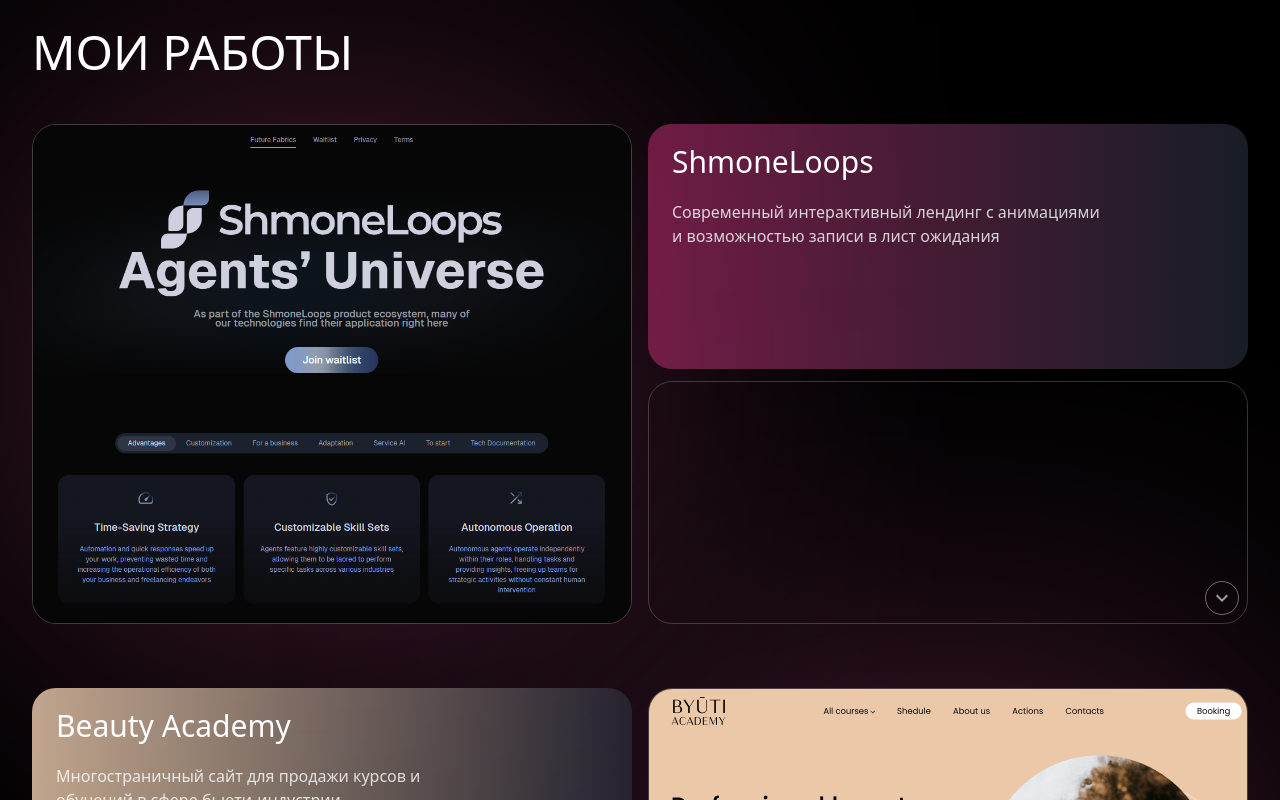
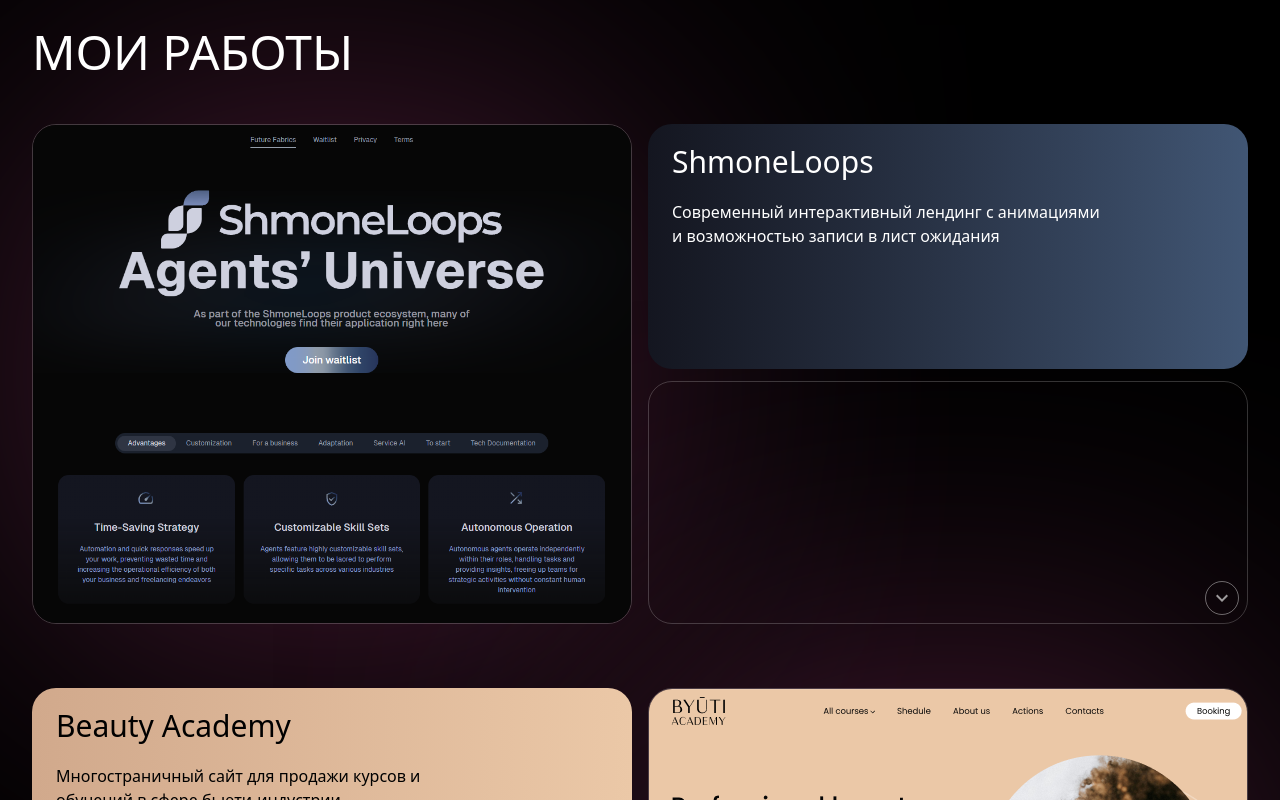
Before and after one commit to ns-morozova/nata.dev, a React (Vite) app: page /nata.dev/cases in a window 1280 px wide. Shown: the part 980-1780 px from the top of the page. Built offline with nearby package versions, Linux system fonts and the light colour scheme.

Commit message:
fixed case cards

```diff
--- a/src/components/Cards/CaseShow.tsx
+++ b/src/components/Cards/CaseShow.tsx
@@ -9,7 +9,8 @@
     description: string;
     isEven: boolean;
     expandedContent?: React.ReactNode;
-    gradientColor?: string;
+    extraClasses?: string;
+    expandedBgColor?: string;
 }
 
 const CaseShow: React.FC<CaseShowProps> = ({
@@ -19,7 +20,8 @@
     description,
     isEven,
     expandedContent,
-    gradientColor = "rgba(190, 24, 93, 0.5)",
+    extraClasses = "",
+    expandedBgColor = "rgba(27, 33, 45, 1)",
 }) => {
     const [isVideoLoaded, setIsVideoLoaded] = useState(false);
     const [hasError, setHasError] = useState(false);
@@ -67,19 +69,19 @@
                 <div
                     className={`grid grid-cols-3 gap-3 lg:flex lg:flex-col ${isEven ? 'lg:order-1' : 'lg:order-2'}`}
                 >
-                    <div className="relative col-span-2 bg-gray-700/45 rounded-3xl px-4 py-3 md:px-6 md:py-5 lg:h-1/2 overflow-hidden">
+                    <div className={`relative col-span-2 rounded-3xl px-4 py-3 md:px-6 md:py-5 lg:h-1/2 overflow-hidden ${extraClasses}`}>
                         <div className="relative z-10">
                             <h3 className="mb-3 font-medium text-xl md:mb-5 md:text-3xl">{title}</h3>
-                            <p className="text-white/80 text-xs md:text-base xl:w-4/5">{description}</p>
+                            <p className="text-xs md:text-base xl:w-4/5">{description}</p>
                         </div>
 
                         {/* <div className="absolute inset-0 w-full h-full bg-gradient-to-r from-pink-700/50 to-transparent"></div> */}
-                        <div
+                        {/* <div
                             className="absolute inset-0 w-full h-full bg-gradient-to-r to-transparent"
                             style={{
                                 backgroundImage: `linear-gradient(to right, ${gradientColor}, transparent)`,
                             }}
-                        ></div>
+                        ></div> */}
                     </div>
 
                     <div className="relative border border-white/20 rounded-3xl lg:h-1/2 overflow-hidden">
@@ -123,7 +125,11 @@
             {isExpanded && (
                 <div
                     className="bg-white/60 rounded-3xl p-4 shadow-lg md:p-6 transition-all duration-500 ease-in-out"
-                    style={{ maxHeight: isExpanded ? '2000px' : '0', overflow: 'hidden' }}
+                    style={{
+                        maxHeight: isExpanded ? '2000px' : '0',
+                        overflow: 'hidden',
+                        backgroundColor: `${expandedBgColor}`,
+                    }}
                 >
                     {expandedContent}
                 </div>
--- a/src/details/ShmoneDetails.tsx
+++ b/src/details/ShmoneDetails.tsx
@@ -6,11 +6,11 @@
 import { RxFigmaLogo } from 'react-icons/rx';
 import { AiOutlineApi } from 'react-icons/ai';
 import { MdOutlineAnimation } from 'react-icons/md';
-import { LuSquareCheckBig } from "react-icons/lu";
+// import { LuSquareCheckBig } from "react-icons/lu";
 
 const ShmoneDetails = () => {
     return (
-        <div className="text-black">
+        <div className="text-white">
             <h4 className="mb-3 font-semibold uppercase text-base md:text-xl md:mb-5">
                 Детали проекта
             </h4>
--- a/src/sections/CasesShow.tsx
+++ b/src/sections/CasesShow.tsx
@@ -12,6 +12,7 @@
             title: 'ShmoneLoops',
             description: 'Современный интерактивный лендинг с анимациями и возможностью записи в лист ожидания',
             expandedContent: <ShmoneDetails />,
+            extraClasses: "bg-gradient-to-r from-[#141620] to-[#415674]",
         },
         {
             video: '/nata.dev/video/academy.MP4',
@@ -19,7 +20,8 @@
             title: 'Beauty Academy',
             description: 'Многостраничный сайт для продажи курсов и обучений в сфере бьюти-индустрии',
             expandedContent: <AcademyDetails />,
-            gradientColor: "rgba(235, 200, 167, 0.8)",
+            expandedBgColor: "rgba(241, 232, 223, 1)",
+            extraClasses: "text-black bg-gradient-to-r from-[#D1A98C] to-[#EBC8A7]",
         },
         {
             video: '/nata.dev/video/chicscoin.MP4',
@@ -31,6 +33,7 @@
                     <p>Детали проекта</p>
                 </div>
             ),
+            extraClasses: "bg-gradient-to-r from-[#AF0092] to-teal-900",
         },
     ];
 
@@ -49,7 +52,8 @@
                                 title={project.title}
                                 description={project.description}
                                 expandedContent={project.expandedContent}
-                                gradientColor={project.gradientColor}
+                                extraClasses={project.extraClasses}
+                                expandedBgColor={project.expandedBgColor}
                             />
                         ))}
                     </div>
```
